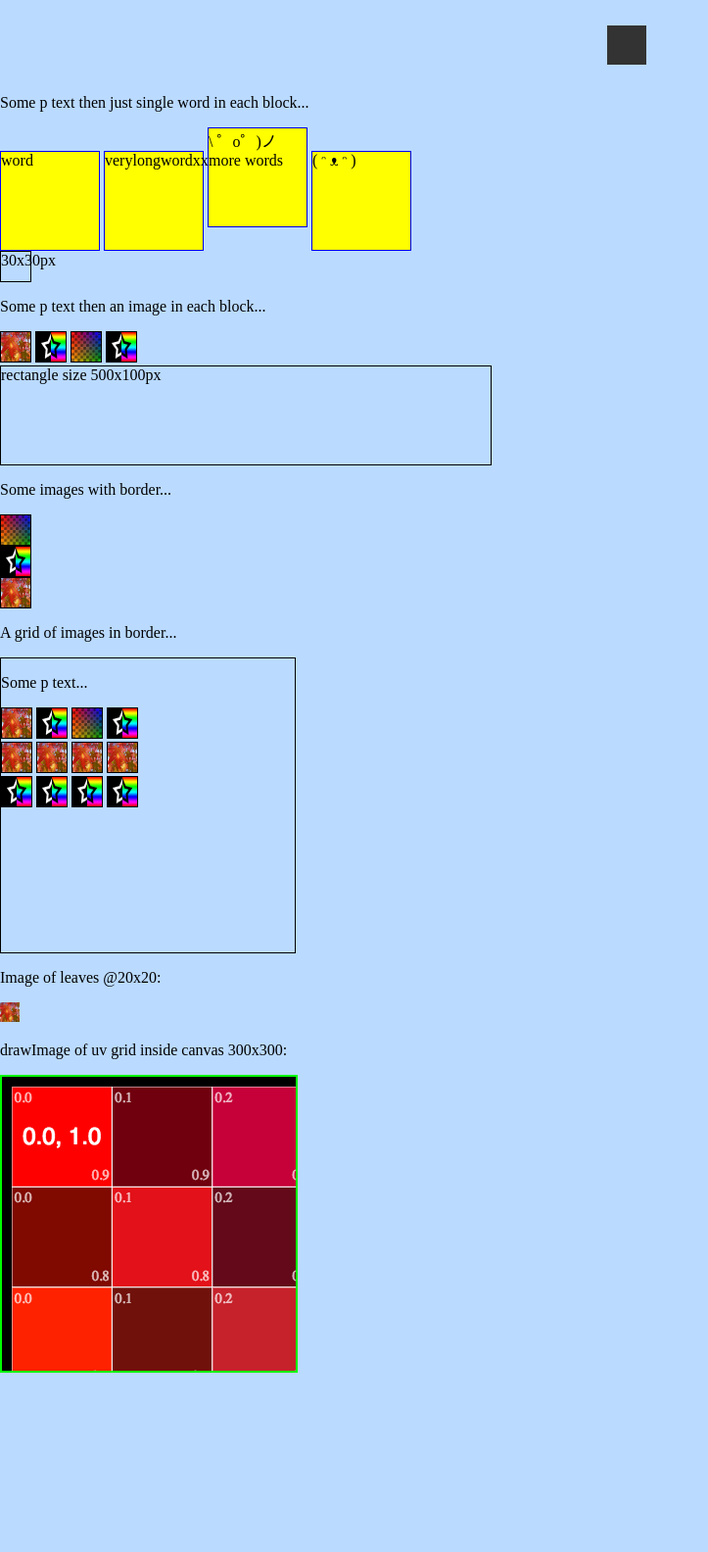
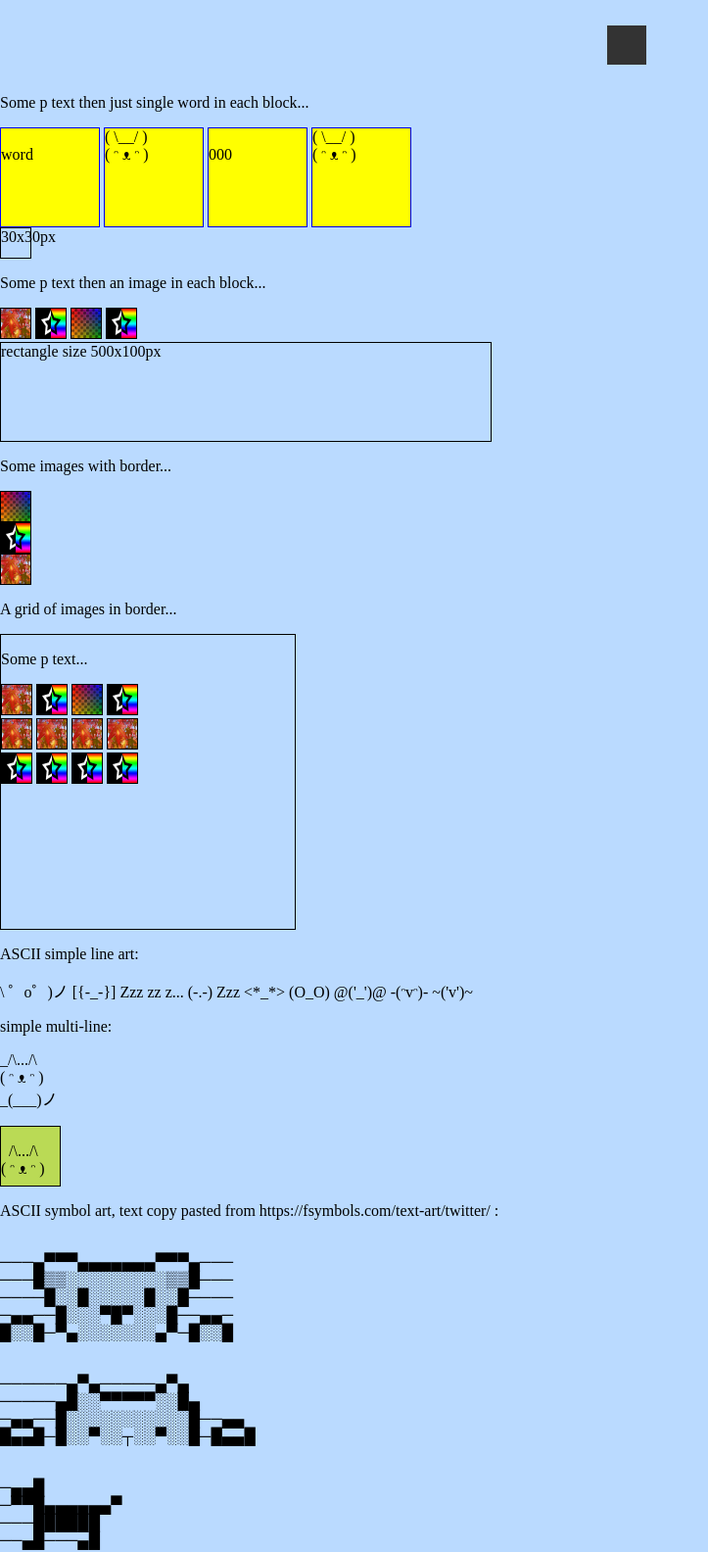
Before and after one commit to t0123456789/testrep, a plain HTML site: page simple100.html in a window 1280 px wide. Shown: the part 160-1744 px from the top of the page at 98% size, without its empty margins (0-723 px from the left). Before the commit the page ends 1561 px from the top, so only its background shows below. Drawn offline with Linux system fonts and the light colour scheme.

Commit message:
add ascii art tests

```diff
--- a/simple100.html
+++ b/simple100.html
@@ -67,10 +67,12 @@
 	</section>
 
 	<div> <p>Some p text then just single word in each block... </p>
-	<span class="ib">word</span>
-	<span class="ib">verylongwordxxxxxxxx</span>
-	<span class="ib">\ ゜o゜)ノ more words</span>
-	<span class="ib">( ᵔ ᴥ ᵔ )</span>
+	<!--too long words & unequal height or number of lines may break layout? <span class="ib">verylongwordxxxxxxxx</span>  -->
+	<!--unusual chars have different spacing? <span class="ib">&nbsp;<br />\ ゜o゜)ノ</span> -->
+	<span class="ib">&nbsp;<br />word</span>
+	<span class="ib">( \__/ )<br />( ᵔ ᴥ ᵔ )</span>
+	<span class="ib">&nbsp;<br />000</span>
+	<span class="ib">( \__/ )<br />( ᵔ ᴥ ᵔ )</span>
 	</div>
 
 
@@ -121,6 +123,51 @@
 		</div>
 	</div>
 
+	<p>ASCII simple line art:</p>
+	<p> \ ゜o゜)ノ     [{-_-}] Zzz zz z...      (-.-) Zzz     <*_*>   (O_O)   @('_')@     -(ᵔvᵔ)-   ~('v')~ </p>
+	<p>simple multi-line:</p>
+	<p>_/\.../\<br>( ᵔ ᴥ ᵔ )<br>_(___)ノ</p>
+
+	<div style="width:60px;height:60px;border:1px solid #000;background:#bada55;"><p>&nbsp&nbsp/\.../\<br>( ᵔ ᴥ ᵔ )</p></div>
+
+
+	<p>ASCII symbol art, text copy pasted from https://fsymbols.com/text-art/twitter/ :</p>
+
+	<p>
+	<br>───▄▀▀▀▄▄▄▄▄▄▄▀▀▀▄───
+	<br>───█▒▒░░░░░░░░░▒▒█───
+	<br>────█░░█░░░░░█░░█────
+	<br>─▄▄──█░░░▀█▀░░░█──▄▄─
+	<br>█░░█─▀▄░░░░░░░▄▀─█░░█
+	</p>
+
+
+	<p>
+	<br>──────▄▀▄─────▄▀▄
+	<br>─────▄█░░▀▀▀▀▀░░█▄
+	<br>─▄▄──█░░░░░░░░░░░█──▄▄
+	<br>█▄▄█─█░░▀░░┬░░▀░░█─█▄▄█
+	</p>
+
+	<p>
+	<br>─▄▄█
+	<br>─▀▀█▄▄▄▄▄▄▀
+	<br>───██████
+	<br>──▄█───▄█
+	</p>
+
+	<p>
+	<br>───▄▄▄
+	<br>─▄▀░▄░▀▄
+	<br>─█░█▄▀░█
+	<br>─█░▀▄▄▀█▄█▄▀
+	<br>▄▄█▄▄▄▄███▀
+	</p>
+
+
+
+
+
 
 
 	<p>Image of leaves @20x20:</p>
```
Also changed, not shown: index.html (+5 -4 lines).
